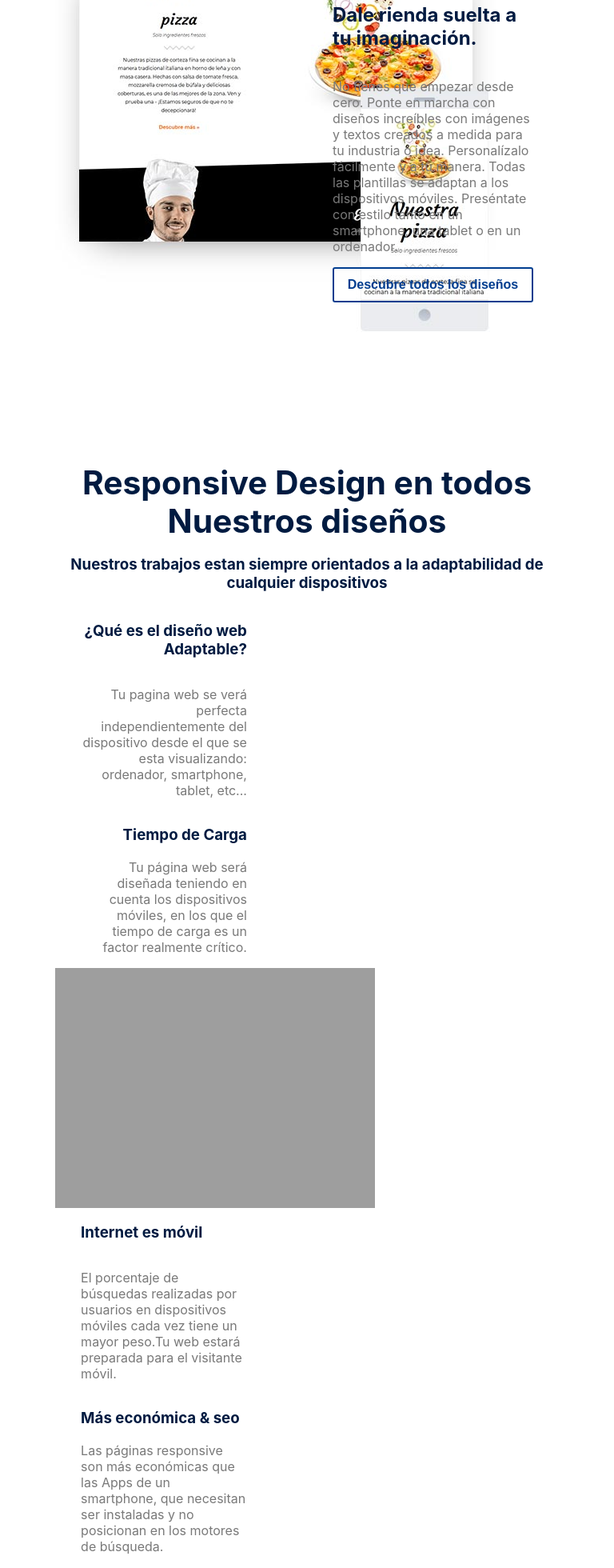
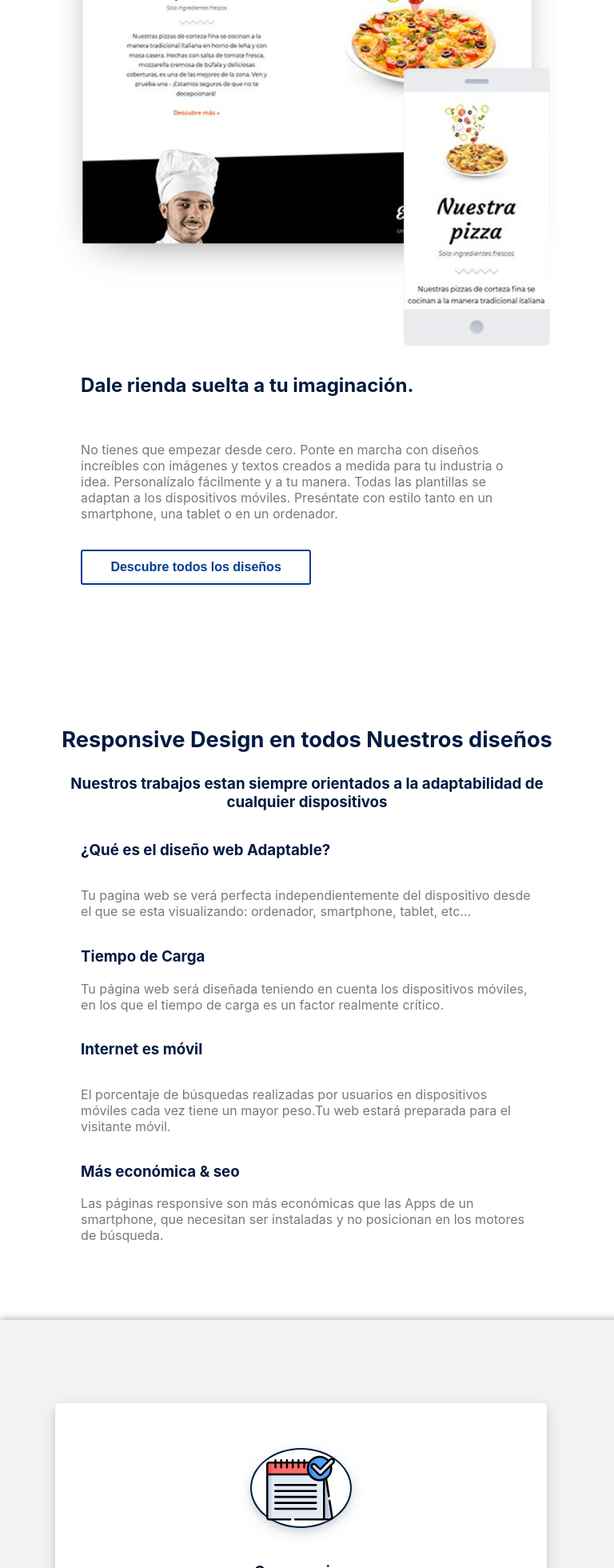
Before and after one commit to kevinriveracode/multi-intelligence, a React (Create React App) app: page / in a window 768 px wide. Shown: the part 840-2800 px from the top of the page at 80% size. Built offline with nearby package versions, Linux system fonts and the light colour scheme.

Commit message:
add -> responsive web desgin

```diff
--- a/src/App.js
+++ b/src/App.js
@@ -7,6 +7,10 @@ import '../src/sass/_welcome-page.scss'
 import '../src/sass/_customButton.scss'
 import '../src/sass/_Fidelizacion.scss';
 import '../src/sass/_Responsive.scss';
+import '../src/sass/_features.scss';
+import '../src/sass/_MarketingPage.scss';
+import '../src/sass/_FidelizacionMessage.scss';
+import '../src/sass/_general.scss';
 
 import HeaderIntelligence from './components/header/header'
 import ViewInicio from './containers/_inicio';
--- a/src/components/FidelizacionMessage/FidelizacionMessage.jsx
+++ b/src/components/FidelizacionMessage/FidelizacionMessage.jsx
@@ -51,12 +51,12 @@ class CmsItems extends Component{
         }
     }
     typeclass = (el) => {
-        let clases = el + " " + " radius-top bg-primary shadow h-12  w-20 al-center  flex flex-dir-col jus-center"
+        let clases = el + " " + "flag radius-top bg-primary shadow h-12  w-20 al-center  flex flex-dir-col jus-center"
         return clases;
     }
     render(){
         return(
-            <section className="flex jus-between mgh1 ">
+            <section className="flags flex jus-between mgh1 ">
                 {this.state.lista.map((el)=>{
                     return(
                         <div className={this.typeclass(el.style)}>
--- a/src/components/Responsive/Responsive.jsx
+++ b/src/components/Responsive/Responsive.jsx
@@ -8,7 +8,7 @@ class Responsive extends Component{
                     <h1 className="super-title tx-center">Responsive Design en todos Nuestros diseños</h1>
                     <h1 className="tx-center title">Nuestros trabajos estan siempre orientados a la adaptabilidad de cualquier dispositivos</h1>
                 </div>
-                <div className="w-33 pad-article flex flex-dir-col jus-evenly">
+                <div className="ResponsiveArticles w-33 pad-article flex flex-dir-col jus-evenly">
                     <div className="flex flex-dir-col jus-center">
                         <h3 className="tx-right title">¿Qué es el diseño web Adaptable?</h3>
                         <p className="tx-right c-parrafo">Tu pagina web se verá perfecta independientemente del dispositivo desde el que se esta
@@ -23,10 +23,10 @@ class Responsive extends Component{
                         </p>
                     </div>
                 </div>
-                <div className="w-20 flex jus-center">
+                <div className="ResponsiveImage w-20 flex jus-center">
                     <img src="http://localhost:3000/svg/apple.svg"></img>
                 </div>
-                <div className="w-33 pad-article flex flex-dir-col jus-evenly">
+                <div className="ResponsiveArticles w-33 pad-article flex flex-dir-col jus-evenly">
                     <div className="flex flex-dir-col jus-center">
                         <h3 className=" title">Internet es móvil</h3>
 
--- a/src/components/features/features.jsx
+++ b/src/components/features/features.jsx
@@ -4,12 +4,12 @@ import CustomButton from '../button/button';
 class FeatureItem extends Component{
     render(){
         return(
-            <div class="flex align-center">
-                <div className="w-50">
+            <div class="flex align-center Features">
+                <div className="w-50 SliderFeatures">
                     {/* Slider de diseños */}
                     <img src="http://localhost:3000/templatePizza.jpg"></img>
                 </div>
-                <div className="w-50">
+                <div className="w-50 DescriptionFeatures">
                     {/* Descripcio de la categoria */}
                     <article class="pad-article flex flex-dir-col jus-space-around box-article-size">
                         <h2 className="title">Dale rienda suelta a tu imaginación.</h2>
--- a/src/components/marketing/marketingPage.jsx
+++ b/src/components/marketing/marketingPage.jsx
@@ -3,7 +3,7 @@ import React,{Component} from 'react';
 class MarketingPage extends Component {
     render(){
         return(
-            <section class="pad-content flex align-center flex-wrap">
+            <section class="MarketingPage pad-content flex align-center flex-wrap">
                <div className="w-100 pad-title flex jus-center"> <h2 className="super-title">Puedes estar orgulloso de lo que haces</h2></div>
                 <div class="w-50">
                     <h2 className="pad-article title ">Hazte notar y consigue nuevos visitantes</h2>
@@ -20,8 +20,8 @@ class MarketingPage extends Component {
                         <p className="c-parrafo">Adapta tu página web para grupos determinados de visitantes como por ejemplo clientes nuevos o clientes frecuentes. Programa promociones automáticas para que se muestren en periodos determinados de tiempo o para determinados clientes, así como a posibles clientes que se encuentren cerca de tu negocio.</p>
                     </article>
                 </div>
-                <div class="w-50">
-                    <img class="shadow radius" src="http://localhost:3000/marketing.svg"></img>
+                <div class="w-50 MarketingPageImage">
+                    <img class=" shadow radius" src="http://localhost:3000/marketing.svg"></img>
                 </div>
             </section>
         )
--- a/src/containers/_inicio.js
+++ b/src/containers/_inicio.js
@@ -5,6 +5,7 @@ import MarketingPage from '../components/marketing/marketingPage';
 import Fidelizacion from '../components/Fidelizacion/Fidelizacion';
 import Responsive from '../components/Responsive/Responsive';
 import FidelizacionMessage from '../components/FidelizacionMessage/FidelizacionMessage'
+
 export default class ViewInicio extends Component {
     render(){
         return(
--- a/src/sass/_Fidelizacion.scss
+++ b/src/sass/_Fidelizacion.scss
@@ -12,3 +12,20 @@
         width: 70%;
     }
 }
+
+@media (min-width: 768px) and (max-width: 1024px) {
+
+}
+@media (min-width: 320px) and (max-width: 768px) {
+  .Fidelizacion{
+      width: 100%;
+      flex-direction: column;
+      div{
+          margin:1.5em 0em;
+          width: 80vw;
+          .circle-option{
+              width: 20%;
+          }
+      }
+  }
+}
--- /dev/null
+++ b/src/sass/_FidelizacionMessage.scss
@@ -0,0 +1,23 @@
+
+@media (min-width: 768px) and (max-width: 1024px) {
+
+}
+@media (min-width: 320px) and (max-width: 768px) {
+    .flags{
+        flex-wrap: wrap;
+    }
+    .flag{
+        width: 11em;
+        margin-bottom: 5em;
+    }
+
+    .bandera {
+        width: 0px;
+        height: 5em;
+        border-left: 87px solid #001b41;
+        border-right: 89px solid #001b41;
+        border-bottom: 35px solid transparent;
+        position: relative;
+        top: 34px;
+    }
+}
--- /dev/null
+++ b/src/sass/_MarketingPage.scss
@@ -0,0 +1,15 @@
+.MarketingPage{}
+@media (min-width: 768px) and (max-width: 1024px) {
+
+}
+@media (min-width: 320px) and (max-width: 768px) {
+  .MarketingPage{
+      .MarketingPageImage{
+          display: none;
+      }
+      div{
+          padding: 0em;
+          width: 100%;
+      }
+  }
+}
--- a/src/sass/_Responsive.scss
+++ b/src/sass/_Responsive.scss
@@ -1,3 +1,23 @@
 .Responsive{
 
 }
+
+@media (min-width: 768px) and (max-width: 1024px) {
+
+}
+@media (min-width: 320px) and (max-width: 768px) {
+  .ResponsiveArticles{
+      width: 100%;
+      div{
+          h3{
+            text-align: left;
+          }
+          p{
+            text-align: left;
+          }
+      }
+  }
+  .ResponsiveImage{
+      display: none;
+  }
+}
--- /dev/null
+++ b/src/sass/_features.scss
@@ -0,0 +1,19 @@
+@media (min-width: 768px) and (max-width: 1024px) {
+  .SliderFeatures{}
+  .DescriptionFeatures{}
+}
+@media (min-width: 320px) and (max-width: 768px) {
+  .Features{
+      flex-direction: column;
+    .SliderFeatures{
+        width: 100%;
+            img{
+                width: 100%;
+            }
+        }
+    .DescriptionFeatures{
+        width: 100%;
+    }
+    }
+  .DescriptionFeatures{}
+}
--- /dev/null
+++ b/src/sass/_general.scss
@@ -0,0 +1,10 @@
+@media (min-width: 768px) and (max-width: 1024px) {
+
+}
+@media (min-width: 320px) and (max-width: 768px) {
+   .super-title{
+       font-size: 1.7rem;
+       text-align: center;
+   }
+
+}
```
